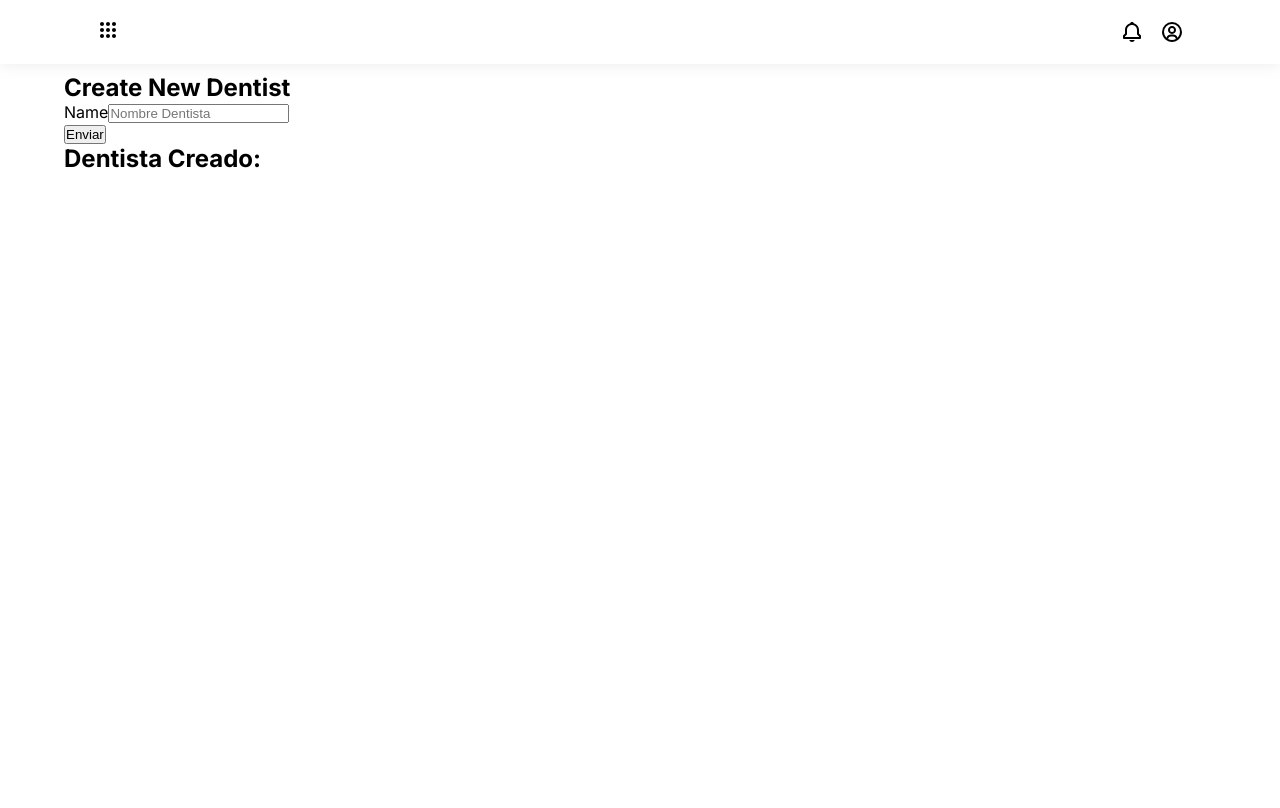
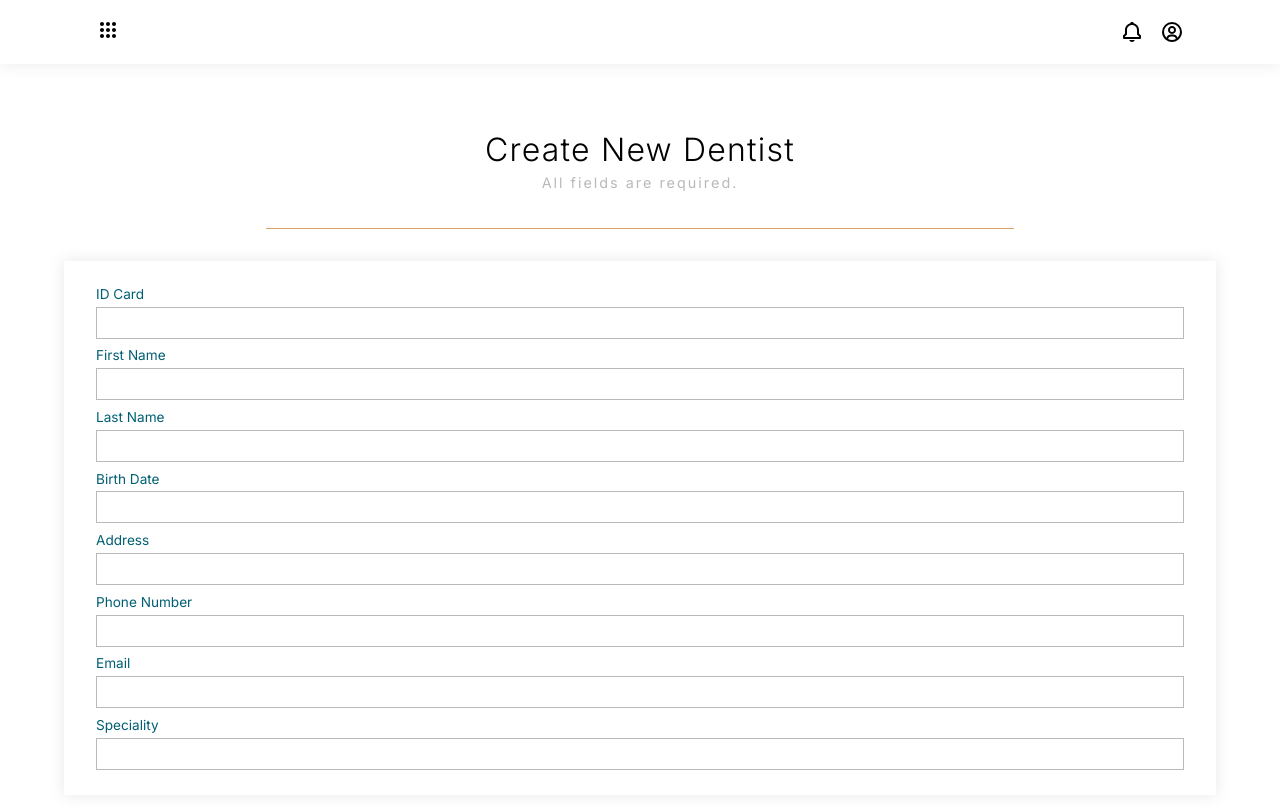
Before and after one commit to PadillaTom/Polotic-TPConsultorio-Frontend, a React (Create React App) app: page /dentist-create in a window 1280 px wide. Shown: the top 808 px of the page. Built offline with nearby package versions, Linux system fonts and the light colour scheme.

Commit message:
Started Forms

```diff
--- a/src/CSS/index.css
+++ b/src/CSS/index.css
@@ -31,7 +31,7 @@ a {
 /* Navbar */
 /* ======================================================================== */
 .navbar-container {
-  background: white;
+  background: #ffffff;
   box-shadow: 0px 0px 15px #dfdfdfa1;
   width: 100%;
   height: 4rem;
@@ -122,7 +122,7 @@ a {
   display: grid;
   place-items: center;
   font-size: 2.5rem;
-  color: white;
+  color: #ffffff;
   opacity: 0.8;
 }
 .sidebar-top .sb-top-account .acc-info {
@@ -133,24 +133,24 @@ a {
   font-size: 1rem;
   font-weight: 400;
   letter-spacing: 0.6px;
-  color: white;
+  color: #ffffff;
 }
 .sidebar-top .sb-top-account .acc-info p {
   font-size: 0.8rem;
-  color: white;
+  color: #ffffff;
   opacity: 0.7;
 }
 
 .sb-line {
   width: 100%;
   height: 0.2px;
-  background: white;
+  background: #ffffff;
   opacity: 0.15;
   margin: 1rem 0rem;
 }
 
 .sidebar-links {
-  color: white;
+  color: #ffffff;
   width: 93%;
   margin: 0 auto;
 }
@@ -162,7 +162,7 @@ a {
   width: 88%;
   margin-left: 12%;
   height: 2rem;
-  background: ransparent;
+  background: transparent;
   padding: 0.25rem 1.2rem;
   border-radius: 0.7rem;
   cursor: pointer;
@@ -241,18 +241,70 @@ a {
 .layout-modal {
   width: 100%;
   height: 100vh;
-  background: black;
-  opacity: 0.35;
+  position: fixed;
+  top: 0;
+  left: 0;
+  background: #000000;
+  opacity: 0.5;
+}
+
+/* ======================================================================== */
+/* Create PAGE */
+/* ======================================================================== */
+.create-page {
+  padding-top: 5%;
+  padding-bottom: 25%;
+}
+.create-page .create-page-title {
+  text-align: center;
+}
+.create-page .create-page-title h2 {
+  font-size: 2rem;
+  font-weight: 300;
+  letter-spacing: 1.2px;
+}
+.create-page .create-page-title p {
+  font-size: 0.9rem;
+  letter-spacing: 2px;
+  color: #b9b9b9;
+  padding: 0.3rem 0rem;
+}
+.create-page .cp-separator {
+  height: 1px;
+  margin: 2rem auto;
+  width: 65%;
+  background: #CA6702;
+  opacity: 0.6;
+}
+
+/* ======================================================================== */
+/* Create FORM */
+/* ======================================================================== */
+.form-create-container .form-create {
+  background: #ffffff;
+  box-shadow: 0px 0px 15px #cfcfcf7c;
+  padding: 1rem 2rem;
+}
+.form-create-container .form-create .fc-single-input {
+  display: flex;
+  flex-direction: column;
+  margin: 0.55rem 0rem;
+}
+.form-create-container .form-create .fc-single-input label {
+  color: #005F73;
+  font-size: 0.85rem;
+  margin-bottom: 0.3rem;
+}
+.form-create-container .form-create .fc-single-input input {
+  border: 1px solid #b9b9b9;
+  height: 2rem;
+  font-size: 1.1rem;
+  letter-spacing: 0.45px;
+  padding-left: 0.45rem;
 }
 
 /* ======================================================================== */
 /* 1. Login Screen */
-/* ======================================================================== */
-/* ======================================================================== */
-/* 2. Dashboard Screen */
-/* ======================================================================== */
-/* ======================================================================== */
-/* 3. PATIENT Create Screen */
 /* ======================================================================== */
 /* ======================================================================== */
 /* 4. PATIENT Basic Info  Screen */
--- a/src/CSS/index.sass
+++ b/src/CSS/index.sass
@@ -18,6 +18,9 @@
 $font-primary: 'Inter', sans-serif
 $font-secondary: 'Open Sans', sans-serif
 /* Colors */
+$color-white: #ffffff
+$color-black: #000000
+$color-lightgray: #b9b9b9
 $color-bg-fa: #fafafa
 $color-blue-lightest: #94D2BD
 $color-blue-light: #0A9396
@@ -59,7 +62,7 @@ a
 /* Navbar */
 /* ======================================================================== */
 .navbar-container
-    background: white
+    background: $color-white
     box-shadow: $shadow-1
     width: 100%
     height: 4rem
@@ -139,7 +142,7 @@ a
             display: grid
             place-items: center
             font-size: 2.5rem
-            color: white
+            color: $color-white
             opacity: 0.8
         .acc-info
             margin-left: 5%
@@ -148,21 +151,21 @@ a
                 font-size: 1rem
                 font-weight: 400
                 letter-spacing: 0.6px
-                color: white
+                color: $color-white
             p
                 font-size: 0.8rem
-                color: white
+                color: $color-white
                 opacity: 0.7
 .sb-line
     width: 100%
     height: 0.2px
-    background: white
+    background: $color-white
     opacity: 0.15
     margin: 1rem 0rem
 
 // Links:
 .sidebar-links
-    color: white
+    color: $color-white
     width: 93%
     margin: 0 auto
 .singleLink-container
@@ -172,7 +175,7 @@ a
     width: 88%
     margin-left: 12%
     height: 2rem
-    background: ransparent
+    background: transparent
     padding: 0.25rem 1.2rem
     border-radius: 0.7rem
     cursor: pointer
@@ -226,15 +229,6 @@ a
         margin-right: 3%
         opacity: 0.3
 
-// .sb-active-link
-//     background: #ffffff10
-//     color: $color-orange-mid
-// .sb-active-category
-//     color: $color-orange-mid
-//     .sc-right-container
-//         margin-top: 00.3rem
-//         transform: rotate(0deg)
-
 /* ======================================================================== */
 /* Layout */
 /* ======================================================================== */
@@ -246,18 +240,61 @@ a
 .layout-modal
     width: 100%
     height: 100vh
-    background: black
-    opacity: 0.35
+    position: fixed
+    top: 0
+    left: 0
+    background: $color-black
+    opacity: 0.5
+
+/* ======================================================================== */
+/* Create PAGE */
+/* ======================================================================== */
+.create-page
+    padding-top: 5%
+    padding-bottom: 25%
+    .create-page-title
+        text-align: center
+        h2
+            font-size: 2rem
+            font-weight: 300
+            letter-spacing: 1.2px
+        p
+            font-size: 0.9rem
+            letter-spacing: 2px
+            color: $color-lightgray
+            padding: 0.3rem 0rem
+    .cp-separator
+        height: 1px
+        margin: 2rem auto
+        width: 65%
+        background: $color-orange-dark
+        opacity: 0.6
+
+/* ======================================================================== */
+/* Create FORM */
+/* ======================================================================== */
+.form-create-container
+    .form-create
+        background: $color-white
+        box-shadow: 0px 0px 15px #cfcfcf7c
+        padding: 1rem 2rem
+        .fc-single-input
+            display: flex
+            flex-direction: column
+            margin: 0.55rem 0rem
+            label
+                color: $color-blue-mid
+                font-size: 0.85rem
+                margin-bottom: 0.3rem
+            input
+                border: 1px solid $color-lightgray
+                height: 2rem
+                font-size: 1.1rem
+                letter-spacing: 0.45px
+                padding-left: 0.45rem
+
 /* ======================================================================== */
 /* 1. Login Screen */
-/* ======================================================================== */
-
-/* ======================================================================== */
-/* 2. Dashboard Screen */
-/* ======================================================================== */
-
-/* ======================================================================== */
-/* 3. PATIENT Create Screen */
 /* ======================================================================== */
 
 /* ======================================================================== */
--- a/src/Components/App/App.js
+++ b/src/Components/App/App.js
@@ -3,8 +3,7 @@ import { BrowserRouter as Router, Switch, Route } from "react-router-dom";
 
 import { Navbar, Sidebar } from "../Navigation";
 
-import { Homepage } from "../../Pages";
-import { DentistForm, PatientForm } from "../../Pages/Forms";
+import { Homepage, PatientCreate, DentistCreate } from "../../Pages";
 import { DentistTable, PatientTable } from "../../Pages/Tables";
 import { DentistChart, PatientChart } from "../../Pages/Charts";
 import {
@@ -16,24 +15,21 @@ import {
 import { useEventsContext } from "../../Context/EventsContext";
 
 function App() {
-  const { isSidebarOpen } = useEventsContext();
+  const { isSidebarOpen, closeSidebar } = useEventsContext();
   return (
     <Router>
       <Navbar></Navbar>
       <Sidebar></Sidebar>
-      <div
-        className={`${
-          isSidebarOpen
-            ? "main-layout-mobile layout-modal"
-            : "main-layout-mobile"
-        }`}
-      >
+      {isSidebarOpen && (
+        <div className="layout-modal" onClick={closeSidebar}></div>
+      )}
+      <div className="main-layout-mobile">
         <Switch>
           <Route path="/" exact>
             <Homepage></Homepage>
           </Route>
           <Route path="/patient-create">
-            <PatientForm></PatientForm>
+            <PatientCreate></PatientCreate>
           </Route>
           <Route path="/patient-list">
             <PatientTable></PatientTable>
@@ -42,7 +38,7 @@ function App() {
             <PatientChart></PatientChart>
           </Route>
           <Route path="/dentist-create">
-            <DentistForm></DentistForm>
+            <DentistCreate></DentistCreate>
           </Route>
           <Route path="/dentist-list">
             <DentistTable></DentistTable>
--- /dev/null
+++ b/src/Pages/DentistCreate.js
@@ -0,0 +1,17 @@
+import React from "react";
+import { DentistForm } from "./Forms";
+
+const DentistCreate = () => {
+  return (
+    <div className="create-page">
+      <div className="create-page-title">
+        <h2>Create New Dentist</h2>
+        <p>All fields are required.</p>
+      </div>
+      <div className="cp-separator"></div>
+      <DentistForm></DentistForm>
+    </div>
+  );
+};
+
+export default DentistCreate;
--- a/src/Pages/Forms/DentistForm.js
+++ b/src/Pages/Forms/DentistForm.js
@@ -1,50 +1,17 @@
-import React, { useState } from "react";
-import axios from "axios";
+import React from "react";
+
+import { PersonFields } from "../Forms";
 
 const DentistForm = () => {
-  const [savedDent, setSavedDent] = useState("");
-
-  const handleSaveDentist = () => {
-    axios
-      .post("http://localhost:8080/dentists/create", {
-        dni: "1111111",
-        firstName: "1111111",
-        lastName: "1111111",
-        birthDate: "01/01/2000",
-        address: "1111111",
-        phoneNumber: "1111111",
-        email: "1111111",
-        speciality: "1111111",
-      })
-      .then((res) => setSavedDent(res.data))
-      .catch((err) => console.log(err));
-  };
-
   return (
-    <div className="form-container">
-      <form
-        onSubmit={(e) => {
-          e.preventDefault();
-          handleSaveDentist();
-        }}
-      >
-        <h2>Create New Dentist</h2>
-        <div className="singleInput">
-          <label htmlFor="name">Name</label>
-          <input type="text" name="name" placeholder="Nombre Dentista" />
+    <div className="form-create-container">
+      <form className="form-create">
+        <PersonFields></PersonFields>
+        <div className="fc-single-input">
+          <label htmlFor="speciality">Speciality</label>
+          <input type="text" name="speciality" />
         </div>
-        <input type="submit" value="Enviar" />
       </form>
-
-      <h2>Dentista Creado:</h2>
-      <h3>{savedDent.dni}</h3>
-      <h3>{savedDent.firstName}</h3>
-      <h3>{savedDent.lastName}</h3>
-      <h3>{savedDent.birthDate}</h3>
-      <h3>{savedDent.address}</h3>
-      <h3>{savedDent.phoneNumber}</h3>
-      <h3>{savedDent.email}</h3>
-      <h3>{savedDent.speciality}</h3>
     </div>
   );
 };
--- /dev/null
+++ b/src/Pages/Forms/PersonFields.js
@@ -0,0 +1,38 @@
+import React from "react";
+
+const PersonFields = () => {
+  return (
+    <div className="person-fields-container">
+      <div className="fc-single-input">
+        <label htmlFor="idCard">ID Card</label>
+        <input type="text" name="idCard" />
+      </div>
+      <div className="fc-single-input">
+        <label htmlFor="firstName">First Name</label>
+        <input type="text" name="firstName" />
+      </div>
+      <div className="fc-single-input">
+        <label htmlFor="lastName">Last Name</label>
+        <input type="text" name="lastName" />
+      </div>
+      <div className="fc-single-input">
+        <label htmlFor="birthDate">Birth Date</label>
+        <input type="text" name="birthDate" />
+      </div>
+      <div className="fc-single-input">
+        <label htmlFor="address">Address</label>
+        <input type="text" name="address" />
+      </div>
+      <div className="fc-single-input">
+        <label htmlFor="phone">Phone Number</label>
+        <input type="text" name="phone" />
+      </div>
+      <div className="fc-single-input">
+        <label htmlFor="email">Email</label>
+        <input type="email" name="email" />
+      </div>
+    </div>
+  );
+};
+
+export default PersonFields;
--- a/src/Pages/Forms/index.js
+++ b/src/Pages/Forms/index.js
@@ -1,4 +1,5 @@
 import DentistForm from "./DentistForm";
 import PatientForm from "./PatientForm";
+import PersonFields from "./PersonFields";
 
-export { DentistForm, PatientForm };
+export { DentistForm, PatientForm, PersonFields };
--- /dev/null
+++ b/src/Pages/PatientCreate.js
@@ -0,0 +1,18 @@
+import React from "react";
+
+import { PatientForm } from "./Forms";
+
+const PatientCreate = () => {
+  return (
+    <div className="create-page">
+      <div className="create-page-title">
+        <h2>Create New Patient</h2>
+        <p>All fields are required.</p>
+      </div>
+      <div className="cp-separator"></div>
+      <PatientForm></PatientForm>
+    </div>
+  );
+};
+
+export default PatientCreate;
--- a/src/Pages/index.js
+++ b/src/Pages/index.js
@@ -1,4 +1,6 @@
 import Homepage from "./Homepage";
 import Login from "./Login";
+import PatientCreate from "./PatientCreate";
+import DentistCreate from "./DentistCreate";
 
-export { Homepage, Login };
+export { Homepage, Login, PatientCreate, DentistCreate };
```
Also changed, not shown: src/Pages/Forms/PatientForm.js (+12 -1 lines), 1 other file (tests, documents, lock files or other folders).
